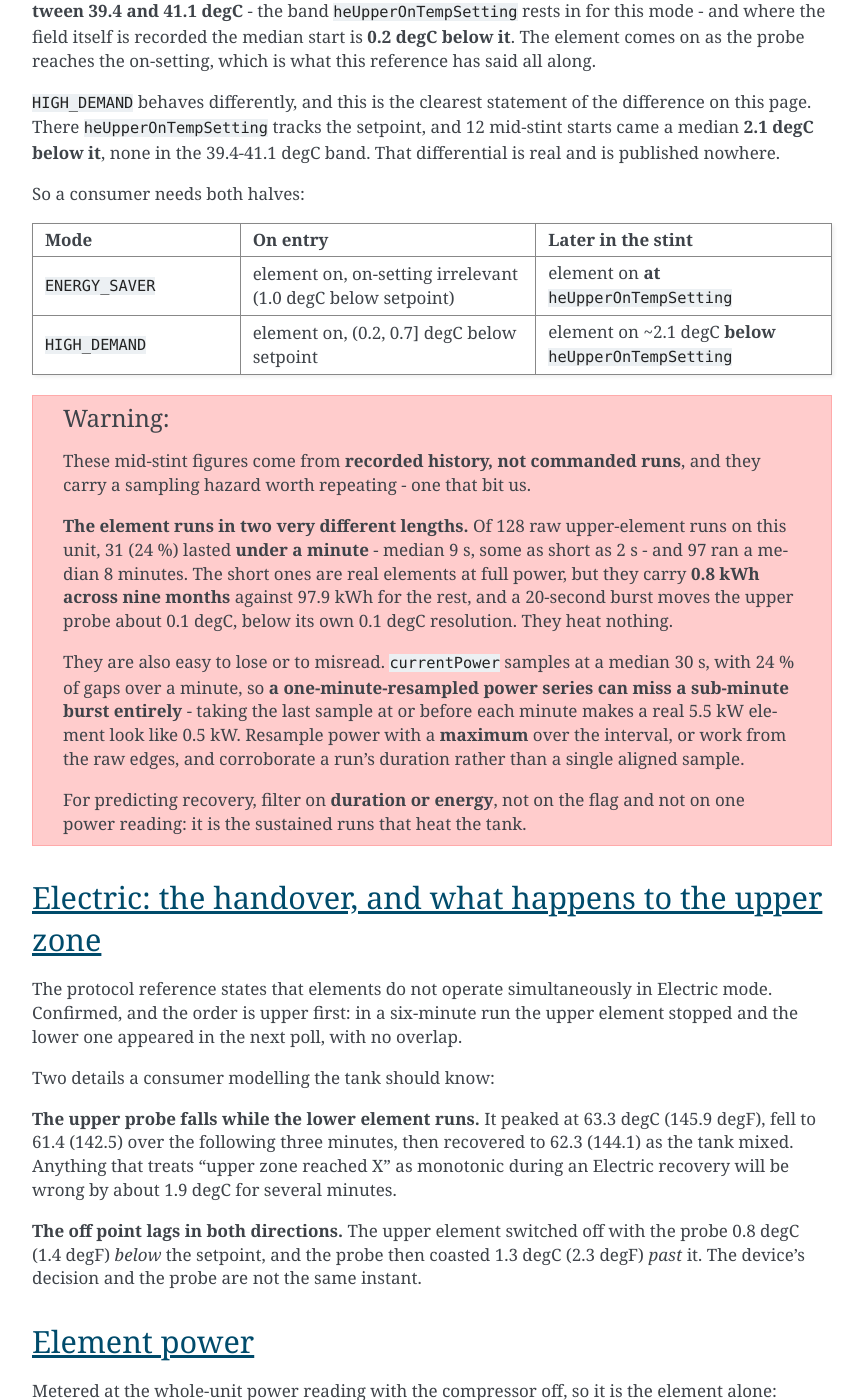
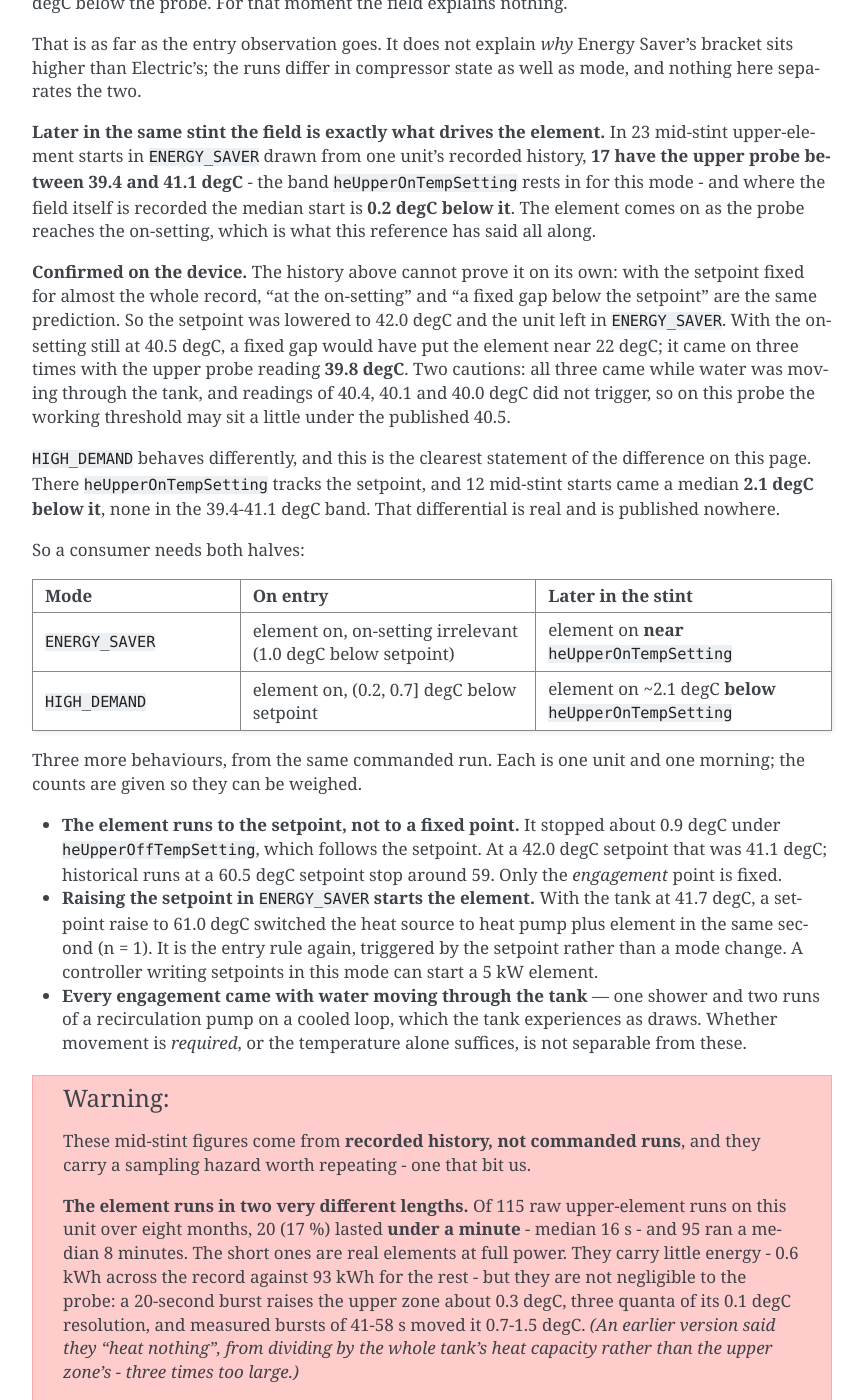
Before and after one commit to eman/nwp500-python, a Sphinx documentation site: the page built from docs/explanation/heating-elements.rst, in a window 1280 px wide and 1400 px high, scrolled down 4429 px. Shown: the whole window, without its empty margins (338-1202 px from the left). Built offline with Sphinx 7.4.7, drawn with Linux system fonts in a browser that asks for light colours; some of the changed text lies outside the part shown.

Commit message:
docs: confirm the Energy Saver on-point on the device; retract two claims
A commanded run on 2026-09-21 answers what the recorded history on this
page could not. With the setpoint fixed for almost the whole record,
"the element engages at heUpperOnTempSetting" and "it engages a fixed
gap below the setpoint" made the same prediction. So the setpoint was
lowered to 42.0 degC and the unit left in ENERGY_SAVER. A fixed gap
predicted engagement near 22 degC; it engaged three times with the
upper probe at 39.8. The on-setting is what drives it — with two
cautions stated: every engagement came while water moved through the
tank, and readings of 40.4, 40.1 and 40.0 did not trigger, so the
working threshold may sit a little under the published 40.5.

Three further behaviours from the same run, each with its n:
- The element runs to ~0.9 degC under the setpoint-tracking
  heUpperOffTempSetting, not to a fixed point. Only engagement is fixed.
- Raising the setpoint in ENERGY_SAVER starts the element, through the
  entry rule (n = 1). A controller writing setpoints in that mode can
  start a 5 kW element.
- Whether water movement is required, or temperature suffices, cannot
  be separated: all three engagements had it, one from a shower and two
  from a recirculation pump on a cooled loop.

Two retractions.

The short-element warning said a 20-second burst moves the upper probe
~0.1 degC, "below its own resolution. They heat nothing." That divided
by the whole tank's heat capacity; the upper element heats the upper
zone, a third of it. A 20 s burst is ~0.3 degC, and measured 41-58 s
bursts moved it 0.7-1.5 degC. The counts are also restated on a clean
basis — upper element only, commanded test days excluded, at the
fitted 5,148 W: 115 runs, 20 under a minute.

And the page said heUpperOnTempSetting rests at 40.5 degC in both
HEAT_PUMP and ENERGY_SAVER. True of Energy Saver (96 % of minutes on
this unit); in Heat Pump only 48.5 %, and the other values match the
current setpoint in only 6 % of minutes, so it is not tracking the
setpoint either. Marked as unreliable in Heat Pump mode.

Refs #142

```diff
--- a/docs/explanation/heating-elements.rst
+++ b/docs/explanation/heating-elements.rst
@@ -48,8 +48,11 @@ The short version
        read 0 on this unit while the behaviour above holds.
    * - ``heUpperOnTempSetting`` by mode
      - ``ELECTRIC`` and ``HIGH_DEMAND``: the setpoint, same as
-       ``heUpperOffTempSetting``. ``HEAT_PUMP`` and ``ENERGY_SAVER``:
-       40.5 degC (104.9 degF), the device minimum.
+       ``heUpperOffTempSetting``. ``ENERGY_SAVER``: 40.5 degC
+       (104.9 degF), the device minimum, in 96 % of recorded minutes on
+       this unit. ``HEAT_PUMP``: 40.5 degC only about **half** the time;
+       the rest are other values that match the current setpoint only
+       6 % of the time. Why is not known.
    * - Energy Saver on entry
      - Switching into ``ENERGY_SAVER`` engages the upper element even
        though ``heUpperOnTempSetting`` rests 33 degC below the tank, so
@@ -240,8 +243,14 @@ What the on-setting does and does not tell you
   with no hysteresis at all, which cannot be how the device behaves; on
   entry the measured differential is at most 0.3 degC in Electric and
   within (0.2, 0.7] degC in High Demand.
-* In ``HEAT_PUMP`` and ``ENERGY_SAVER`` it rests at 40.5 degC, the
-  device minimum, which is 33 degC below a normally charged tank.
+* In ``ENERGY_SAVER`` it rests at 40.5 degC, the device minimum, which
+  is 33 degC below a normally charged tank. An earlier version of this
+  page said the same of ``HEAT_PUMP``; on this unit that holds in only
+  48.5 % of Heat Pump minutes. The rest are other values - 63.0 degC
+  most often - which equal the *current* setpoint in only 6 % of Heat
+  Pump minutes, so this is not the field tracking the setpoint; it may
+  be holding a value over from an earlier mode. Do not rely on it in
+  Heat Pump mode.
 
 The second case misleads **on entry only**. Switching into
 ``ENERGY_SAVER`` with the tank 1.0 degC or more short brought the upper
@@ -263,6 +272,17 @@ start is **0.2 degC below it**. The element comes on as the probe
 reaches the on-setting, which is what this reference has said all
 along.
 
+**Confirmed on the device.** The history above cannot prove it on its
+own: with the setpoint fixed for almost the whole record, "at the
+on-setting" and "a fixed gap below the setpoint" are the same
+prediction. So the setpoint was lowered to 42.0 degC and the unit left
+in ``ENERGY_SAVER``. With the on-setting still at 40.5 degC, a fixed gap
+would have put the element near 22 degC; it came on three times with
+the upper probe reading **39.8 degC**. Two cautions: all three came
+while water was moving through the tank, and readings of 40.4, 40.1 and
+40.0 degC did not trigger, so on this probe the working threshold may
+sit a little under the published 40.5.
+
 ``HIGH_DEMAND`` behaves differently, and this is the clearest statement
 of the difference on this page. There ``heUpperOnTempSetting`` tracks
 the setpoint, and 12 mid-stint starts came a median **2.1 degC below
@@ -280,10 +300,29 @@ So a consumer needs both halves:
      - Later in the stint
    * - ``ENERGY_SAVER``
      - element on, on-setting irrelevant (1.0 degC below setpoint)
-     - element on **at** ``heUpperOnTempSetting``
+     - element on **near** ``heUpperOnTempSetting``
    * - ``HIGH_DEMAND``
      - element on, (0.2, 0.7] degC below setpoint
      - element on ~2.1 degC **below** ``heUpperOnTempSetting``
+
+Three more behaviours, from the same commanded run. Each is one unit
+and one morning; the counts are given so they can be weighed.
+
+* **The element runs to the setpoint, not to a fixed point.** It
+  stopped about 0.9 degC under ``heUpperOffTempSetting``, which follows
+  the setpoint. At a 42.0 degC setpoint that was 41.1 degC; historical
+  runs at a 60.5 degC setpoint stop around 59. Only the *engagement*
+  point is fixed.
+* **Raising the setpoint in** ``ENERGY_SAVER`` **starts the element.**
+  With the tank at 41.7 degC, a setpoint raise to 61.0 degC switched the
+  heat source to heat pump plus element in the same second (n = 1). It
+  is the entry rule again, triggered by the setpoint rather than a mode
+  change. A controller writing setpoints in this mode can start a 5 kW
+  element.
+* **Every engagement came with water moving through the tank** — one
+  shower and two runs of a recirculation pump on a cooled loop, which
+  the tank experiences as draws. Whether movement is *required*, or the
+  temperature alone suffices, is not separable from these.
 
 .. warning::
 
@@ -291,13 +330,17 @@ So a consumer needs both halves:
    runs**, and they carry a sampling hazard worth repeating - one that
    bit us.
 
-   **The element runs in two very different lengths.** Of 128 raw
-   upper-element runs on this unit, 31 (24 %) lasted **under a minute**
-   - median 9 s, some as short as 2 s - and 97 ran a median 8 minutes.
-   The short ones are real elements at full power, but they carry
-   **0.8 kWh across nine months** against 97.9 kWh for the rest, and a
-   20-second burst moves the upper probe about 0.1 degC, below its own
-   0.1 degC resolution. They heat nothing.
+   **The element runs in two very different lengths.** Of 115 raw
+   upper-element runs on this unit over eight months, 20 (17 %) lasted
+   **under a minute** - median 16 s - and 95 ran a median 8 minutes.
+   The short ones are real elements at full power. They carry little
+   energy - 0.6 kWh across the record against 93 kWh for the rest -
+   but they are not negligible to the probe: a 20-second burst raises
+   the upper zone about 0.3 degC, three quanta of its 0.1 degC
+   resolution, and measured bursts of 41-58 s moved it 0.7-1.5 degC.
+   *(An earlier version said they "heat nothing", from dividing by the
+   whole tank's heat capacity rather than the upper zone's - three
+   times too large.)*
 
    They are also easy to lose or to misread. ``currentPower`` samples
    at a median 30 s, with 24 % of gaps over a minute, so **a
```
Also changed, not shown: CHANGELOG.rst (+16 -7 lines).
